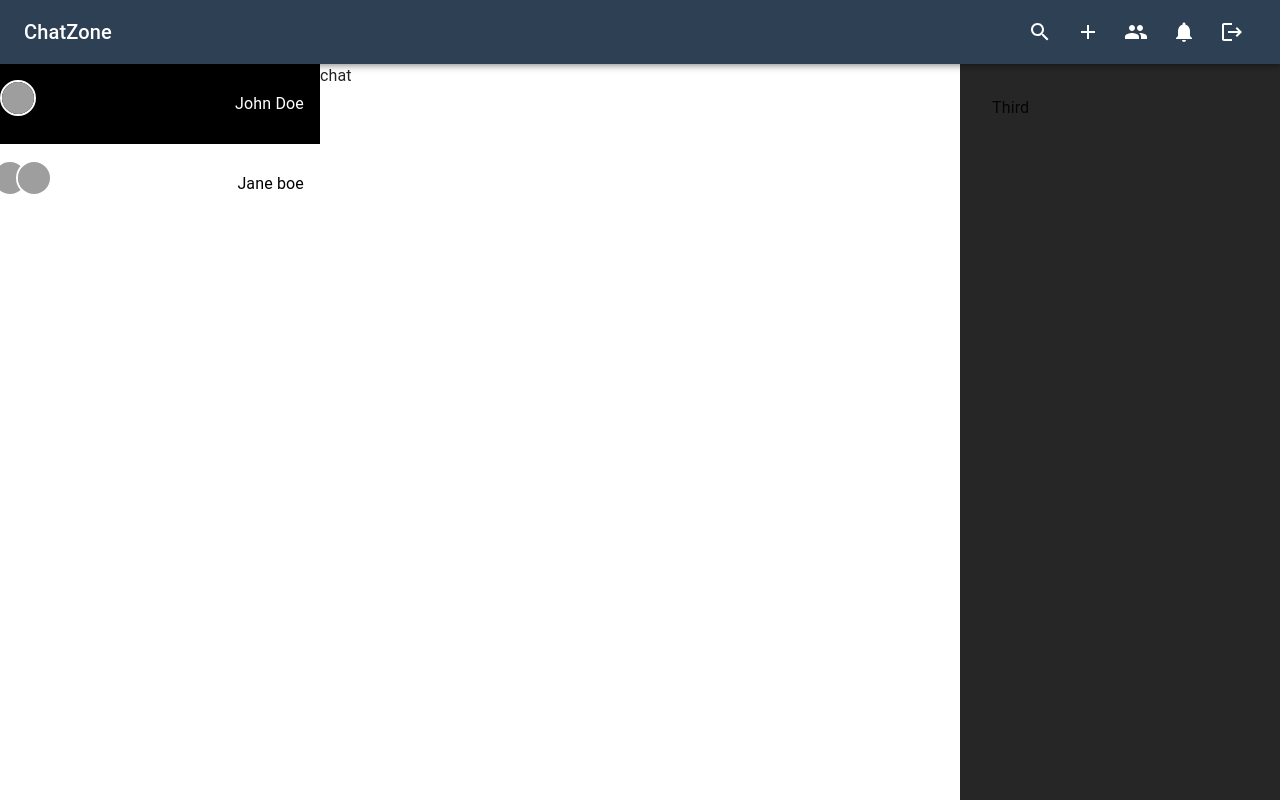
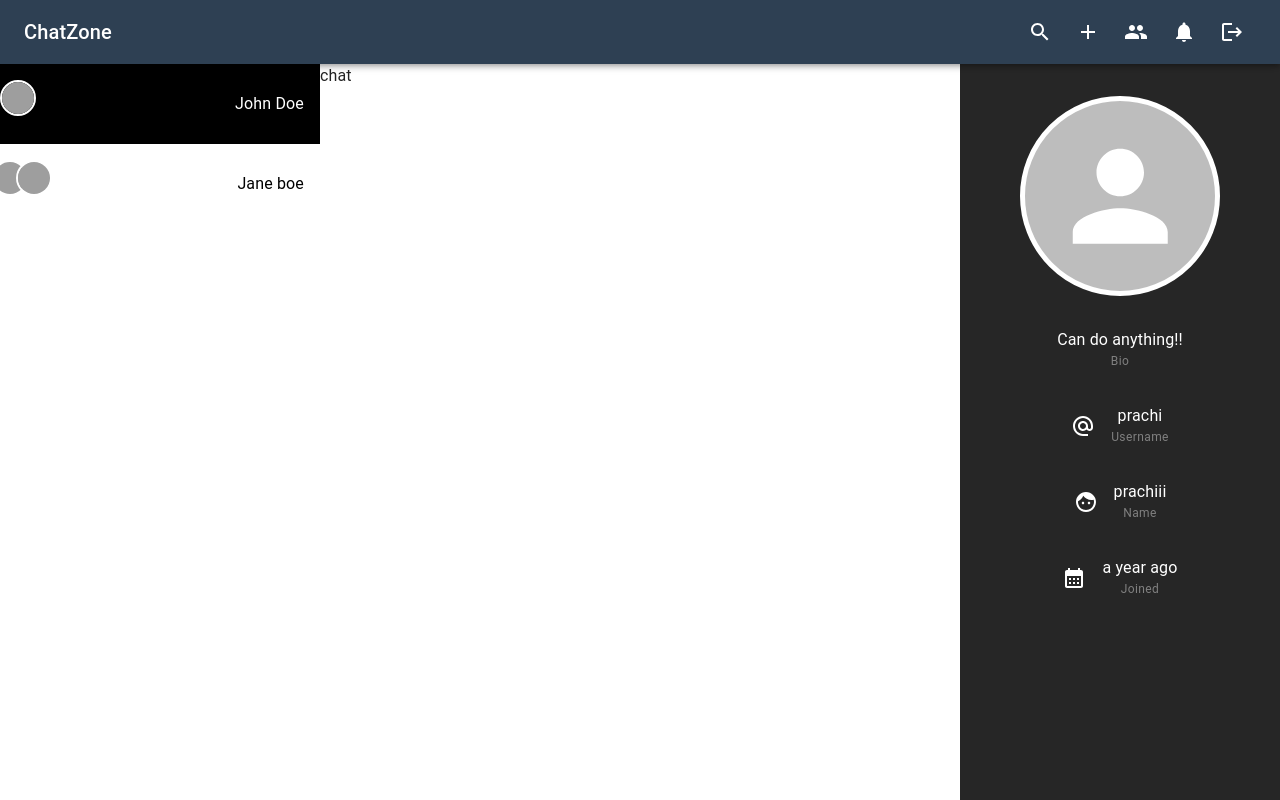
Before and after one commit to Prachi-Gupta-01/ChatZone, a React (Vite) app in the folder client/: page /chat/1 in a window 1280 px wide. Built offline with nearby package versions, Linux system fonts and the light colour scheme; grey boxes are pictures that could not be loaded.

Commit message:
Added Profile Section

```diff
--- a/client/src/components/layout/AppLayout.jsx
+++ b/client/src/components/layout/AppLayout.jsx
@@ -3,6 +3,7 @@
 import Title from '../shared/Title'
 import { Grid } from '@mui/material'
 import ChatList from '../specific/Chatlist'
+import Profile from '../specific/Profile'
 import { sampleChats } from '../../constants/sampleData'
 import { useParams } from 'react-router-dom'
 const AppLayout = () => (WrappedComponent) => {
@@ -39,7 +40,9 @@
         display: {xs: "none", sm: "block"},
         padding:"2rem",
         bgcolor: "rgba(0,0,0,0.85)"
-     }}>Third</Grid>
+     }}>
+      <Profile/>
+     </Grid>
 
 
       </Grid>
--- /dev/null
+++ b/client/src/components/specific/Profile.jsx
@@ -0,0 +1,38 @@
+import React from 'react'
+import { Avatar, Stack, Typography } from '@mui/material'
+import {Face as FaceIcon,
+  AlternateEmail as UserNameIcon,
+ CalendarMonth as CalendarIcon
+} from '@mui/icons-material'
+import moment from 'moment'
+const Profile = () => {
+  return (
+    <Stack spacing={"2rem"} direction={"column"} alignItems={"center"} >
+      <Avatar sx={{
+        width: 200,
+         height: 200,
+         objectFit:"contain",
+         marginBottom: "1rem",
+         border:"5px solid #fff"
+         }}/>
+      <ProfileCard heading ={"Bio"} text ={"Can do anything!!"} />
+      <ProfileCard heading ={"Username"} text ={" prachi"} Icon ={<UserNameIcon/>} />
+      <ProfileCard heading ={"Name"} text ={"prachiii"} Icon ={<FaceIcon/>}/>
+      <ProfileCard heading ={"Joined"} text ={moment("2024-03-07T22:12:00.000z").fromNow()} Icon ={<CalendarIcon/>}/>
+    </Stack>
+  )
+}
+const ProfileCard = ({text,Icon,heading}) => <Stack
+ direction={"row"}
+  alignItems={"center"}
+  spacing={"1rem"}
+  color={"#fff"}
+  textAlign={"center"}
+>
+{Icon && Icon}
+<Stack>
+  <Typography variant='body1'>{text}</Typography>
+  <Typography color='gray' variant='caption'>{heading}</Typography>
+</Stack>
+</Stack>
+export default Profile
```
